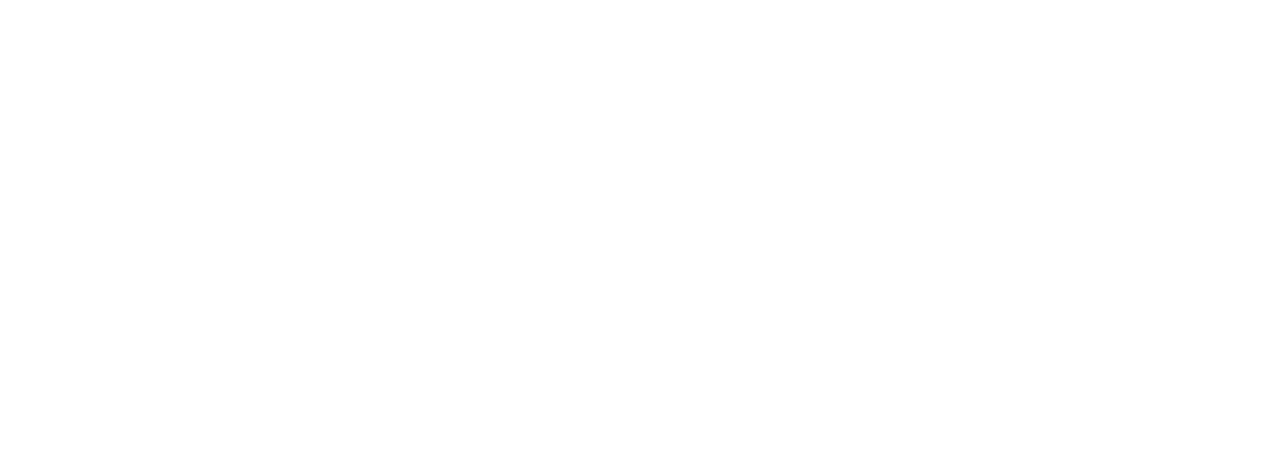
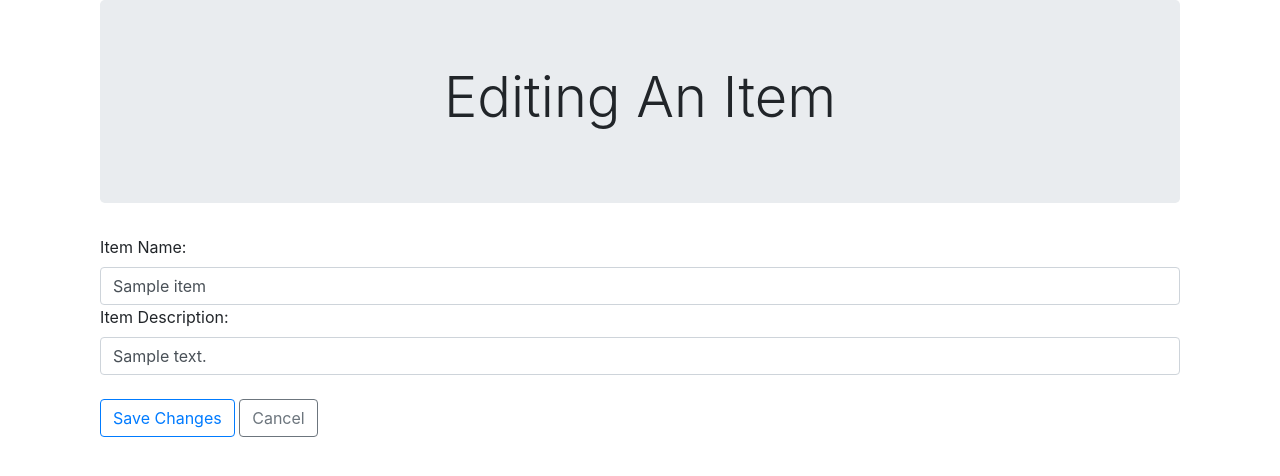
Before and after one commit to falk225/ItemCatalog, a Flask app: page /ItemCatalog/Items/1/Edit in a window 1280 px wide. Before the commit the part shown is empty. Shown: the top 476 px of the page. Run offline with Flask 2, Linux system fonts and the light colour scheme; tables that the repository leaves empty hold one stand-in row (values such as "Sample post"); some libraries are stand-ins or nearby versions.

Commit message:
add functionality for itemEdit.html

```diff
--- a/templates/itemAdd.html
+++ b/templates/itemAdd.html
@@ -8,7 +8,7 @@
             <div class='form-group'>
                 <label for='itemName'>Item Name:</label>
                 <input type='text' id='itemName' class='form-control' size='80' name='name' placeholder="Enter new item name here...">
-                <label for='itemDescrip'>Item Name:</label>
+                <label for='itemDescrip'>Item Description:</label>
                 <input type='text' id='itemDescrip' class='form-control' size='250' name='description' placeholder="Enter a description here...">
                 <br>
                 <input class='btn btn-outline-primary' type='submit' value='Add New'>
--- a/templates/itemEdit.html
+++ b/templates/itemEdit.html
@@ -0,0 +1,19 @@
+{% extends "tmpBootStrap.html" %}
+{% block content %}
+    <div class='container'>
+        <div class='jumbotron'>
+            <h1 class="display-4 text-center">Editing An Item</h1>
+        </div>
+        <form action="{{url_for('editItem', itemID=item.id)}}" method='POST'>
+            <div class='form-group'>
+                <label for='itemName'>Item Name:</label>
+                <input type='text' id='itemName' class='form-control' size='80' name='name' value="{{item.name}}">
+                <label for='itemDescrip'>Item Description:</label>
+                <input type='text' id='itemDescrip' class='form-control' size='250' name='description' value="{{item.description}}">
+                <br>
+                <input class='btn btn-outline-primary' type='submit' value='Save Changes'>
+                <a class='btn btn-outline-secondary' href='{{url_for("viewItem", categoryID=item.category_id)}}'>Cancel</a>
+            </div>
+        </form>
+    </div>
+{% endblock %}
```
